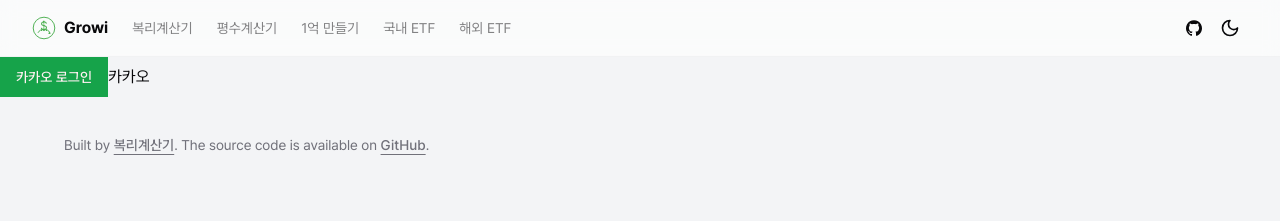
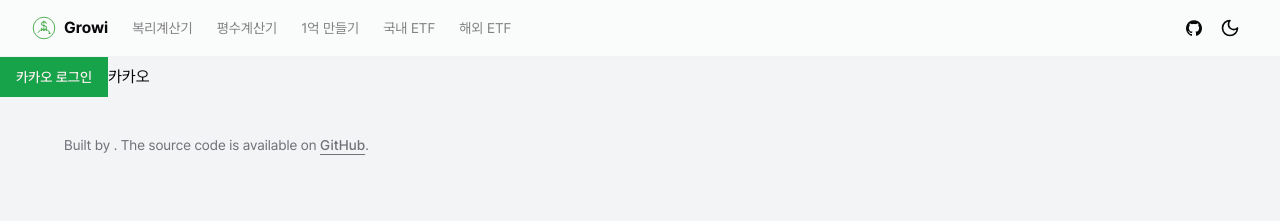
Before and after one commit to PARKmaker/Growi, a React (Vite) app in the folder client/: page / in a window 1280 px wide. Shown: the top 221 px of the page. Built offline with nearby package versions, Linux system fonts and the light colour scheme; no server answers.

Commit message:
Fix: 빌드 오류 해결

```diff
--- a/client/src/components/site-footer.tsx
+++ b/client/src/components/site-footer.tsx
@@ -5,16 +5,14 @@ export default function SiteFooter() {
     <footer className="py-6 md:px-8 md:py-0">
       <div className="container flex flex-col items-center justify-between gap-4 md:h-24 md:flex-row">
         <p className="text-balance text-center text-sm leading-loose text-muted-foreground md:text-left">
-          Built by{' '}
-          <a
-            href={siteConfig.links.twitter}
-            target="_blank"
-            rel="noreferrer"
-            className="font-medium underline underline-offset-4"
-          >
-            복리계산기
-          </a>
-          . The source code is available on{' '}
+          Built by {/*<a*/}
+          {/*  href={siteConfig.links.twitter}*/}
+          {/*  target="_blank"*/}
+          {/*  rel="noreferrer"*/}
+          {/*  className="font-medium underline underline-offset-4"*/}
+          {/*>*/}
+          {/*  복리계산기*/}
+          {/*</a>*/}. The source code is available on{' '}
           <a
             href={siteConfig.links.github}
             target="_blank"
```
